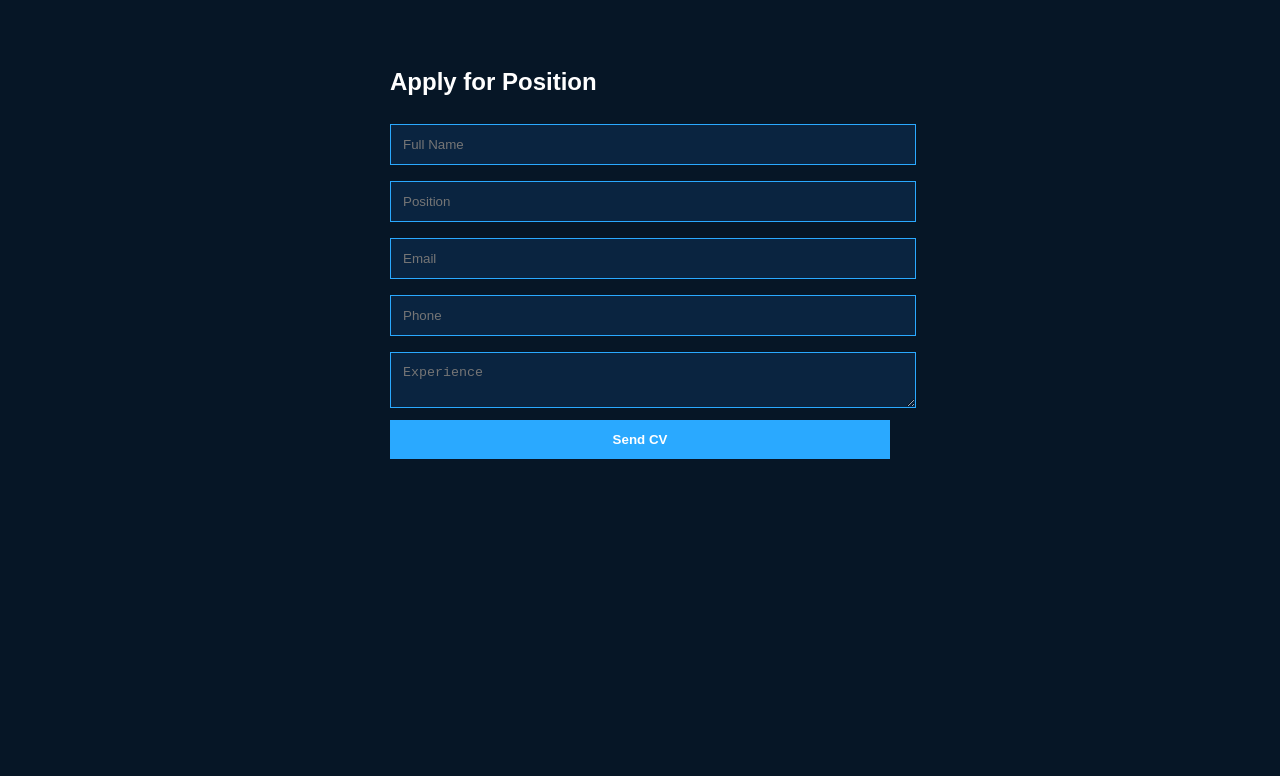
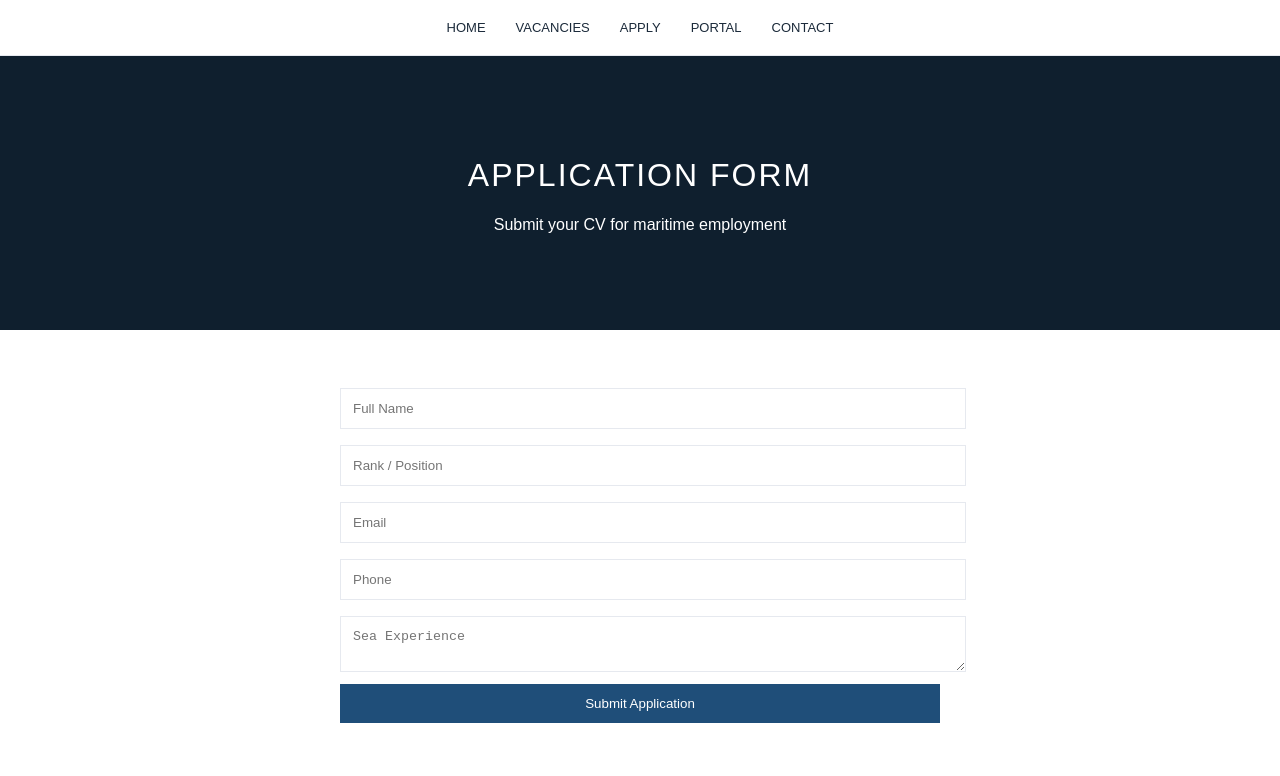
Before and after one commit to office117/lucviamarine, a plain HTML site: page apply.html in a window 1280 px wide. Drawn offline with Linux system fonts and the light colour scheme.

Commit message:
Update apply.html

```diff
--- a/apply.html
+++ b/apply.html
@@ -2,56 +2,94 @@
 <html>
 <head>
 <meta charset="UTF-8">
-<title>Apply CV</title>
+<title>Apply - Lucvia Marine</title>
 
 <style>
 body{
-background:#061626;
+margin:0;
+font-family:Arial;
+background:#ffffff;
+color:#1b2a3a;
+}
+
+nav{
+display:flex;
+justify-content:center;
+gap:30px;
+padding:20px;
+border-bottom:1px solid #e6e9ef;
+background:white;
+}
+
+nav a{
+text-decoration:none;
+color:#1b2a3a;
+font-size:13px;
+}
+
+.header{
+background:#0f1f2e;
 color:white;
-font-family:Arial;
+text-align:center;
+padding:80px 20px;
+}
+
+.header h1{
+font-weight:300;
+letter-spacing:2px;
 }
 
 .container{
-max-width:500px;
+max-width:600px;
 margin:auto;
-padding:40px;
+padding:50px 20px;
 }
 
 input, textarea{
 width:100%;
 padding:12px;
 margin:8px 0;
-background:#0a2440;
-border:1px solid #2aa9ff;
-color:white;
+border:1px solid #e6e9ef;
 }
 
 button{
 width:100%;
 padding:12px;
-background:#2aa9ff;
+background:#1f4e79;
+color:white;
 border:none;
-color:white;
-font-weight:bold;
+cursor:pointer;
 }
 </style>
 </head>
 
 <body>
 
+<nav>
+<a href="index.html">HOME</a>
+<a href="vacancies.html">VACANCIES</a>
+<a href="apply.html">APPLY</a>
+<a href="portal.html">PORTAL</a>
+<a href="contact.html">CONTACT</a>
+</nav>
+
+<div class="header">
+<h1>APPLICATION FORM</h1>
+<p>Submit your CV for maritime employment</p>
+</div>
+
 <div class="container">
-
-<h2>Apply for Position</h2>
 
 <form action="https://formsubmit.co/office@lucviamarine.com" method="POST">
 
 <input name="name" placeholder="Full Name" required>
-<input name="position" placeholder="Position" required>
+<input name="rank" placeholder="Rank / Position" required>
 <input name="email" placeholder="Email" required>
 <input name="phone" placeholder="Phone">
-<textarea name="experience" placeholder="Experience"></textarea>
 
-<button type="submit">Send CV</button>
+<textarea name="experience" placeholder="Sea Experience"></textarea>
+
+<button type="submit">Submit Application</button>
 
 </form>
 
```
